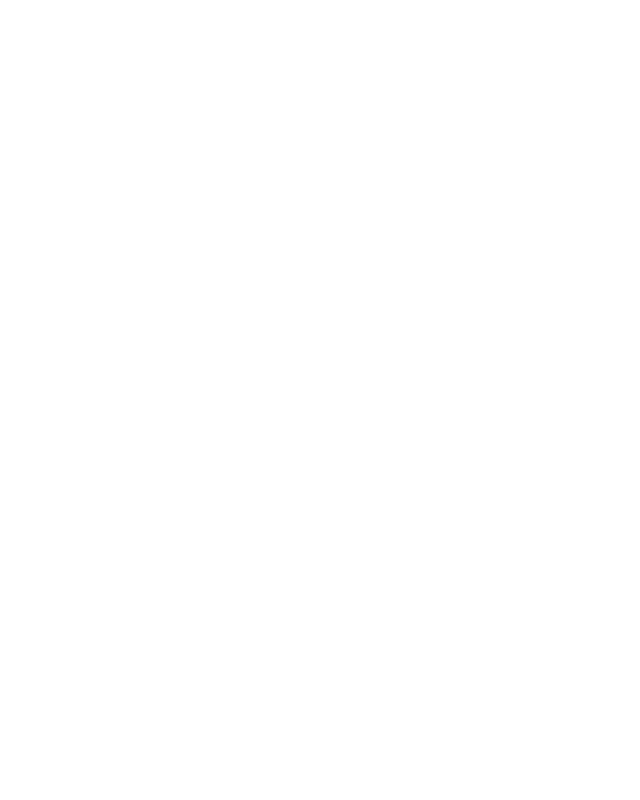
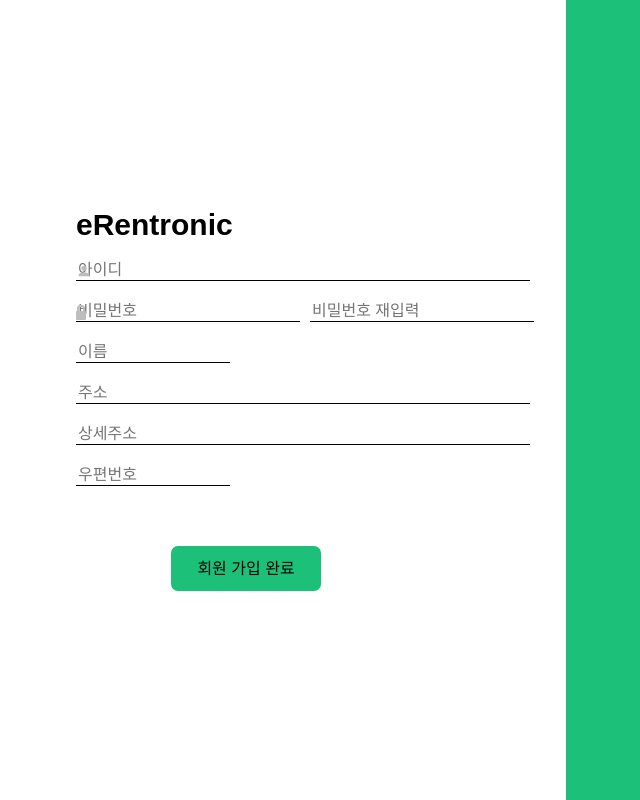
Before and after one commit to eRentronic/eRentronic-Client, a React app: page /login in a window 1280 px wide. Before the commit this address had no page. Shown: the whole page, without its empty margins (74-714 px from the left). Built offline with nearby package versions, Linux system fonts and the light colour scheme; a web font is replaced by a local one.

Commit message:
💄 :회원가입 컴포넌트 구현

```diff
--- a/src/App.tsx
+++ b/src/App.tsx
@@ -10,6 +10,8 @@
 import { DarkModeStore } from '@/recoils/dark/dark';
 import { darkMode, lightMode } from '@/styles/globalTheme';
 
+import { SignIn } from './Pages/Login/SignIn';
+
 export function App() {
   const isDarkmode = useRecoilValue(DarkModeStore);
   return (
@@ -17,6 +19,7 @@
       <Suspense fallback={<Spinner />}>
         <BrowserRouter>
           <Routes>
+            <Route path="/login" element={<SignIn />} />
             <Route element={<MainLayout />}>
               <Route path="/" element={<Main />} />
               <Route path="/detail" element={<Detail />} />
--- /dev/null
+++ b/src/Pages/Login/SignIn.tsx
@@ -0,0 +1,44 @@
+import { Button, Text } from '@/components/common';
+import { Caution } from '@/components/common/Caution';
+import { Logo } from '@/components/common/Logo';
+import { NavText } from '@/components/common/Navigation-text';
+import { UserInput } from '@/components/common/UserInput';
+import * as S from '@/Pages/Login/Signin.style';
+
+export function SignIn() {
+  return (
+    <S.Layout>
+      <S.SignInSection>
+        <Logo size="small" />
+        <UserInput
+          size="large"
+          iconSrc="PERSON"
+          iconColor="grey4"
+          placeholder="아이디"
+        />
+        <S.PasswordsLayout>
+          <UserInput
+            size="medium"
+            iconSrc="LOCK"
+            iconColor="grey4"
+            placeholder="비밀번호"
+          />
+          <UserInput size="medium" placeholder="비밀번호 재입력" />
+        </S.PasswordsLayout>
+
+        <UserInput size="small" placeholder="이름" />
+        <UserInput size="large" placeholder="주소" />
+        <UserInput size="large" placeholder="상세주소" />
+        <UserInput size="small" placeholder="우편번호" />
+
+        <S.BtnLayout>
+          <Button>
+            <Text>회원 가입 완료</Text>
+          </Button>
+        </S.BtnLayout>
+      </S.SignInSection>
+
+      <S.Introduce />
+    </S.Layout>
+  );
+}
--- /dev/null
+++ b/src/Pages/Login/Signin.style.ts
@@ -0,0 +1,32 @@
+import styled from 'styled-components';
+
+export const Layout = styled.div`
+  width: 100vw;
+  height: 100vh;
+  display: flex;
+`;
+
+export const SignInSection = styled.section`
+  width: 50vw;
+  padding: 210px 150px;
+  display: flex;
+  flex-direction: column;
+  box-sizing: border-box;
+  align-items: flex-start;
+  gap: 20px;
+`;
+
+export const Introduce = styled.section`
+  width: 50%;
+  height: 100%;
+  background-color: ${({ theme }) => theme.pallete.primary};
+`;
+export const PasswordsLayout = styled.div`
+  width: 100%;
+  display: flex;
+  gap: 10px;
+`;
+export const BtnLayout = styled(PasswordsLayout)`
+  margin-top: 40px;
+  justify-content: center;
+`;
```
Also changed, not shown: src/Pages/Login/index.tsx (added, +47 -0 lines).
